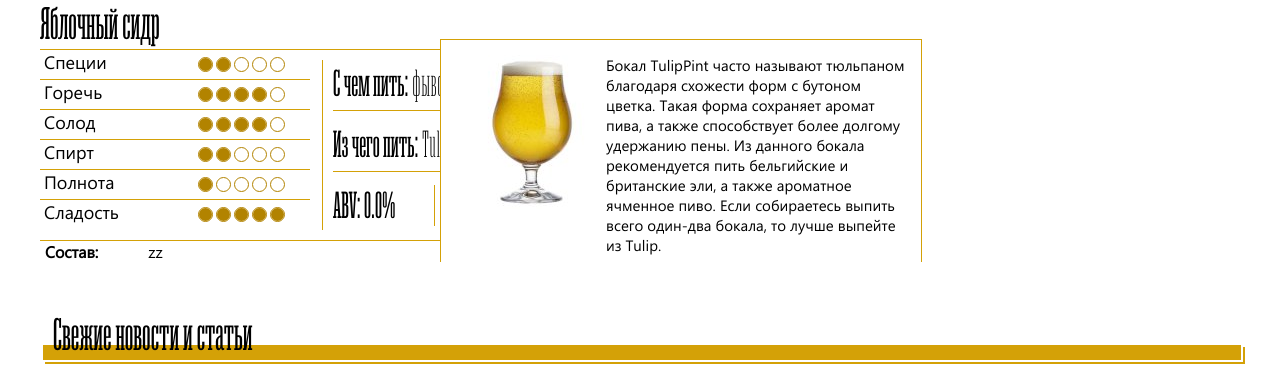
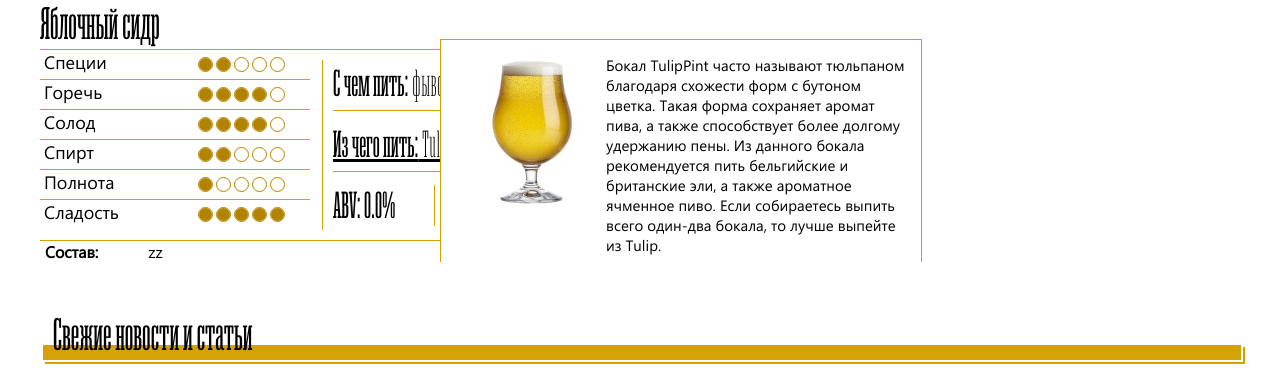
Before and after one commit to StrannikCrn/ravencraft, a Django app: page / in a window 1280 px wide, with the pointer over the restyled element. Shown: the part 1194-1562 px from the top of the page. Run offline with Django 3.2, Linux system fonts and the light colour scheme; data comes from the database, SQL or seed files in the repository.

Commit message:
Указатель курсора при наведении на бокал. Фото в хедере на странице где купить

```diff
--- a/app/static/css/bottles.css
+++ b/app/static/css/bottles.css
@@ -12,12 +12,19 @@
     overflow: hidden;
 
 }
+
+.drink_from:hover {
+    text-decoration: underline;
+    cursor: pointer;
+}
+
 .drink_from:hover .bottle_hint{
     opacity: 1;
     height: 200px;
     transition:border 0ms 0ms,padding 0ms 0s, height 0ms 0ms, opacity 300ms 0ms;
     padding: 15px;
     border: 1px solid #D4A107;
+    cursor: default;
 
 }
 
```
Also changed, not shown: app/static/images/where_buy/Header_top_image_buy_1920x470.jpg (added).
